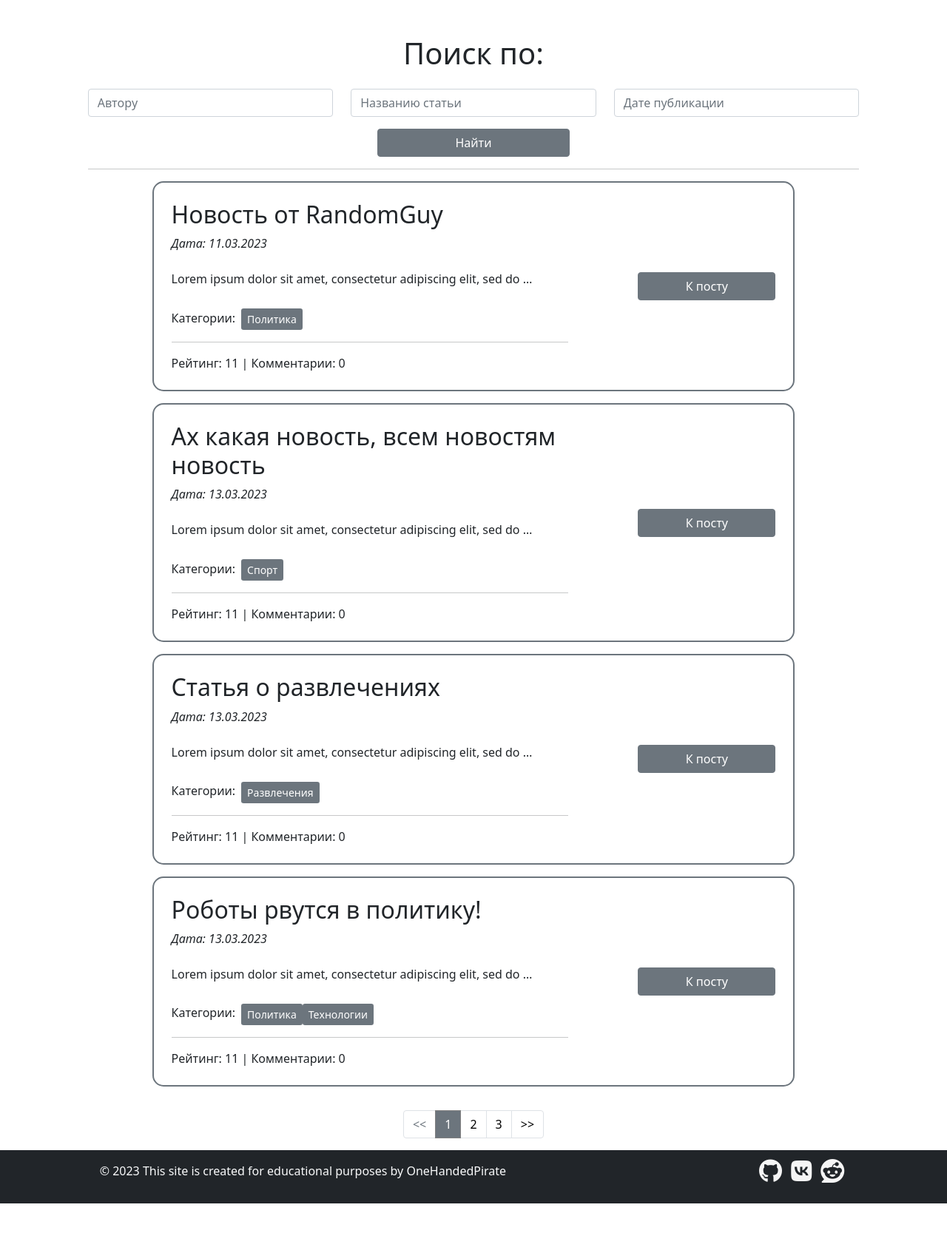
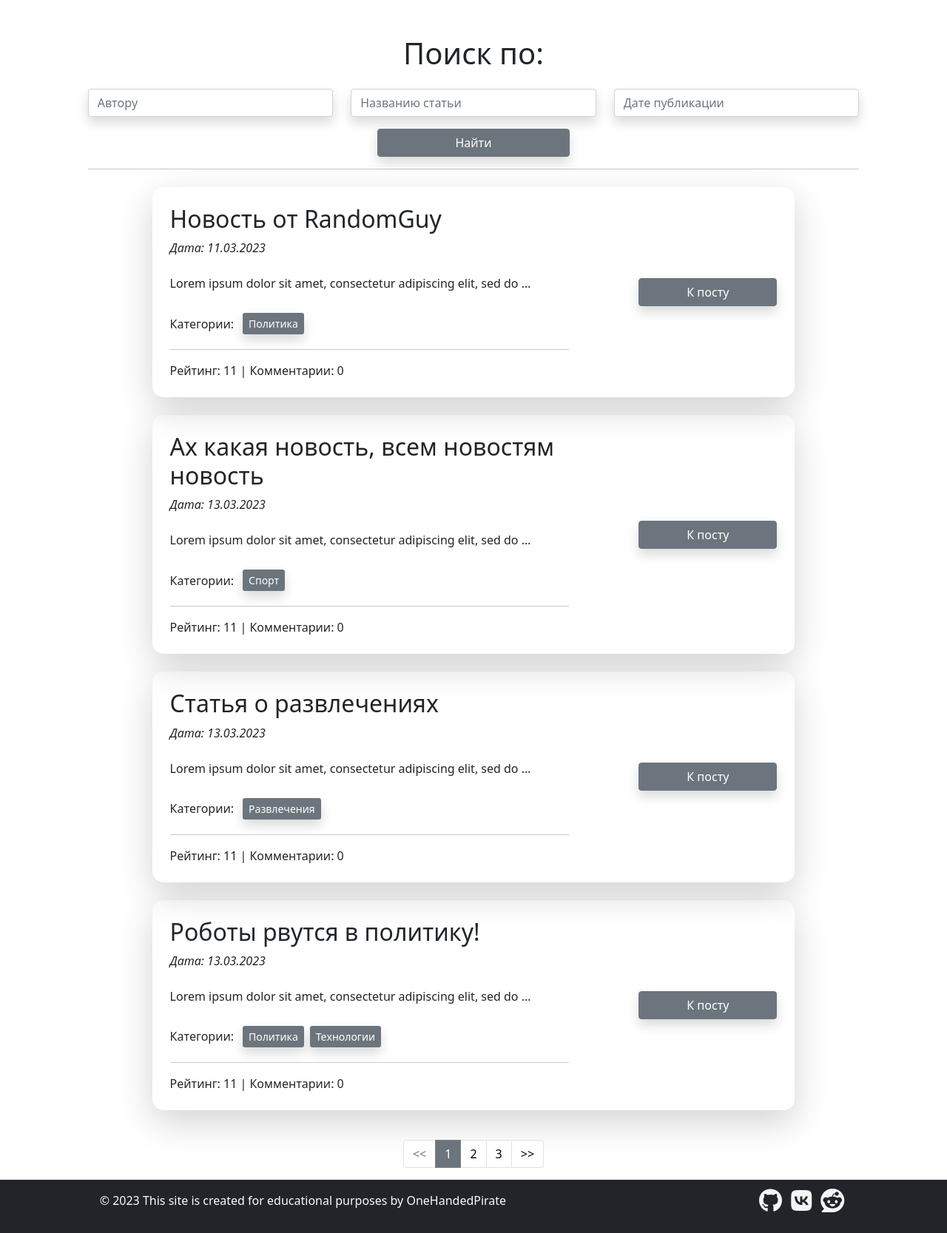
Before and after one commit to OneHandedPirate/NewsPaperProject, a Django app: page /news/search/ in a window 1280 px wide. Shown: the part 56-1723 px from the top of the page at 74% size. Before the commit the page ends 1683 px from the top, so only its background shows below. Run offline with Django 4.2, Linux system fonts and the light colour scheme; data comes from the database, SQL or seed files in the repository; both versions use the stored data as it was after the commit; data that the repository does not hold is empty; parts of the project's set-up code (start-up, migrations or seed data) failed here and were passed over; some libraries are stand-ins or nearby versions.

Commit message:
D6 assignment

```diff
--- a/news/forms.py
+++ b/news/forms.py
@@ -5,15 +5,11 @@ from django.contrib.auth.models import Group, User
 
 
 class PostForm(forms.ModelForm):
-    # def __init__(self, *args, **kwargs):
-    #     super().__init__(*args, **kwargs)
-    #     self.fields['author'].empty_label = 'Выбор автора'
 
     class Meta:
         model = Post
         fields = ['type', 'category', 'title', 'text']
         labels = {
-            # 'author': 'Автор',
             'type': 'Тип поста',
             'category': 'Категории',
             'title': 'Название',
@@ -21,7 +17,6 @@ class PostForm(forms.ModelForm):
         }
 
         widgets = {
-            # 'author': forms.Select(attrs={'class': 'form-select form-select-sm'}, ),
             'type': forms.Select(attrs={'class': 'form-select form-select-sm'}),
             'title': forms.TextInput(attrs={'class': 'form-control',
                                             'placeholder': 'Введите название'}),
--- a/news/static/news/js/scripts.js
+++ b/news/static/news/js/scripts.js
@@ -34,8 +34,8 @@ function addComment(event) {
         .then((data) => {
             if (data.success) {
                 const commentItem = `
-                <li class="border border-2 rounded-3 mb-3">
-                    <div class="row my-2 px-3">
+                <li class="shadow rounded-3 mb-3">
+                    <div class="row px-2">
                         <span class="me-auto"><strong>Автор: </strong>${data.comment_user}</span>
                         <span class="ms-auto">${data.comment_publish_time}</span>
                     </div>
--- a/news/templates/news/pagination.html
+++ b/news/templates/news/pagination.html
@@ -17,8 +17,7 @@
             {% if page_obj.number == num %}
                 <li class="page-item active"><span class="page-link">{{ num }}</span></li>
             {% elif num > page_obj.number|add:'-3' and num < page_obj.number|add:'3' %}
-                <li class="page-item"><a class="page-link" href="?page=
-                            {{ num }}{% if filter_params %}{{ filter_params }}{% endif %}">{{ num }}</a></li>
+                <li class="page-item"><a class="page-link" href="?page={{ num }}{% if filter_params %}{{ filter_params }}{% endif %}">{{ num }}</a></li>
             {% endif %}
         {% endfor %}
 
--- a/news/templates/news/postCategoriesAjax.html
+++ b/news/templates/news/postCategoriesAjax.html
@@ -4,7 +4,7 @@
         {% if user.is_authenticated %}
             {% if user not in cat.subscribers.all %}
                 <button
-                        class="btn-sm btn-outline-secondary m-1 "
+                        class="btn-sm btn-outline-secondary m-1 shadow"
                         data-url="{% url 'subscribe' cat.pk %}"
                         title="Нажмите, чтобы подписаться на категорию"
                         onclick="subscribeCategory(event)"
@@ -13,7 +13,7 @@
                 </button>
             {% else %}
                 <button
-                        class="btn-sm btn-secondary m-1"
+                        class="btn-sm btn-secondary m-1 shadow"
                         title="Нажмите, чтобы отписаться"
                         data-url="{% url 'unsubscribe' cat.pk %}"
                         onclick="unsubscribeCategory(event)"
@@ -22,7 +22,7 @@
                 </button>
             {% endif %}
         {% else %}
-            <span class="btn-sm btn-secondary mt-1"
+            <span class="btn-sm btn-secondary m-1 shadow"
                   title="Войдите, чтобы подписаться на категорию">{{ cat.name }}</span>
         {% endif %}
     {% endfor %}
--- a/news/templates/news/postComments.html
+++ b/news/templates/news/postComments.html
@@ -5,8 +5,8 @@
         {% if post.comments.all %}
             {% for comment in post.comments.all %}
                 <!--Comment-->
-                <li class="border border-2 rounded-3 mb-3">
-                    <div class="row my-2 px-3">
+                <li class="shadow rounded-3 mb-3">
+                    <div class="row p-2">
                         <span class="me-auto"><strong>Автор: </strong>{{ comment.user }}</span>
                         <span class="ms-auto">{{ comment.publish_time|date:"d.m.Y G:i:s" }}</span>
                     </div>
--- a/news/templates/news/postInList.html
+++ b/news/templates/news/postInList.html
@@ -1,6 +1,6 @@
 {% load news.custom_filters %}
 
-<div class="container-fluid col-sm-12 col-lg-10 rounded-5 border border-2 border-secondary p-4 mt-3 mb-3"
+<div class="container-fluid col-sm-12 col-lg-10 rounded-5 shadow-lg p-4 my-4"
      style="border-radius: 15px">
     <div class="row justify-content-between">
         <div class="text-start col-8 overflow-auto">
@@ -18,15 +18,15 @@
         </div>
         <div class="text-end col-3 d-flex flex-column align-items-end justify-content-center overflow-hidden">
             <div class="w-100">
-                <a class="btn btn-secondary btn-block w-100" href="{% url 'post' post.pk %}">К посту</a>
+                <a class="btn btn-secondary btn-block w-100 shadow" href="{% url 'post' post.pk %}">К посту</a>
             </div>
 
             {% if request.user.is_authenticated and user|is_author and user|is_post_author:post %}
                 <div class="w-100">
-                    <a class="btn btn-secondary btn-block w-100 mb-3 mt-3" href="{% url 'post_update' post.pk %}">Редактировать</a>
+                    <a class="btn btn-secondary btn-block w-100 my-3 shadow" href="{% url 'post_update' post.pk %}">Редактировать</a>
                 </div>
                 <div class="w-100">
-                    <button type="button" class="btn btn-secondary btn-block w-100" data-bs-toggle="modal"
+                    <button type="button" class="btn btn-secondary btn-block w-100 shadow" data-bs-toggle="modal"
                             data-bs-target="#deleteModal{{ post.pk }}">Удалить
                     </button>
                 </div>
--- a/news/templates/news/postList.html
+++ b/news/templates/news/postList.html
@@ -6,7 +6,7 @@
 {% endblock %}
 
 {% block content %}
-    <h1 class="mb-5">Главная страница</h1>
+    <h1 class="mb-5 fw-bold">Главная страница</h1>
     <div class="news-list mb-4">
         {% for post in news %}
             {% include 'news/postInList.html' %}
--- a/news/templates/news/postSearch.html
+++ b/news/templates/news/postSearch.html
@@ -1,5 +1,7 @@
 {% extends 'news/default.html' %}
+{% load widget_tweaks %}
 {% load news.custom_filters %}
+
 
 {% block title %}Search{% endblock %}
 
@@ -8,11 +10,11 @@
     <form method="get" class="mt-4">
         <div class='row'>
             {% for f in filter.form %}
-                <div class="col-4">{{ f }}</div>
+                <div class="col-4">{{ f|add_class:'shadow' }}</div>
             {% endfor %}
         </div>
         <div class="d-grid gap-2 col-3 mx-auto">
-            <button type="submit" class="btn btn-secondary mt-3">Найти</button>
+            <button type="submit" class="btn btn-secondary mt-3 shadow">Найти</button>
         </div>
         <hr>
     </form>
--- a/templates/account/signup.html
+++ b/templates/account/signup.html
@@ -11,7 +11,7 @@
             {% for f in form %}
                 {% if f == form.become_author %}
                 {% else %}
-                    <div class="d-flex justify-content-center">{{ f|add_class:'form-control my-2'|attr:'style:width:250px' }}</div>
+                    <div class="d-flex justify-content-center">{{ f|add_class:'form-control my-2 shadow'|attr:'style:width:250px' }}</div>
                 {% endif %}
             {% endfor %}
             <div class="my-3"><label class="me-3" for="id_become_author">{{ form.become_author.label }}</label>{{ form.become_author }}</div>
@@ -27,11 +27,11 @@
                     </ul>
                 </div>
             {% endif %}
-            <button class="btn btn-secondary mt-3" type="submit">Зарегистрироваться</button>
+            <button class="btn btn-secondary mt-3 shadow" type="submit">Зарегистрироваться</button>
         </form>
         <hr class="align-self-center" style="width: 450px;">
     </div>
 
    <p>Уже зарегистрированы? </p>
-   <a class="btn btn-secondary " href="{% url 'account_login' %}">Войти</a>
+   <a class="btn btn-secondary shadow" href="{% url 'account_login' %}">Войти</a>
 {% endblock %}
```
Also changed, not shown: news/templates/news/postDetails.html (+4 -4 lines), requirements.txt (added, +27 -0 lines), templates/account/login.html (+5 -5 lines), db.sqlite3.
